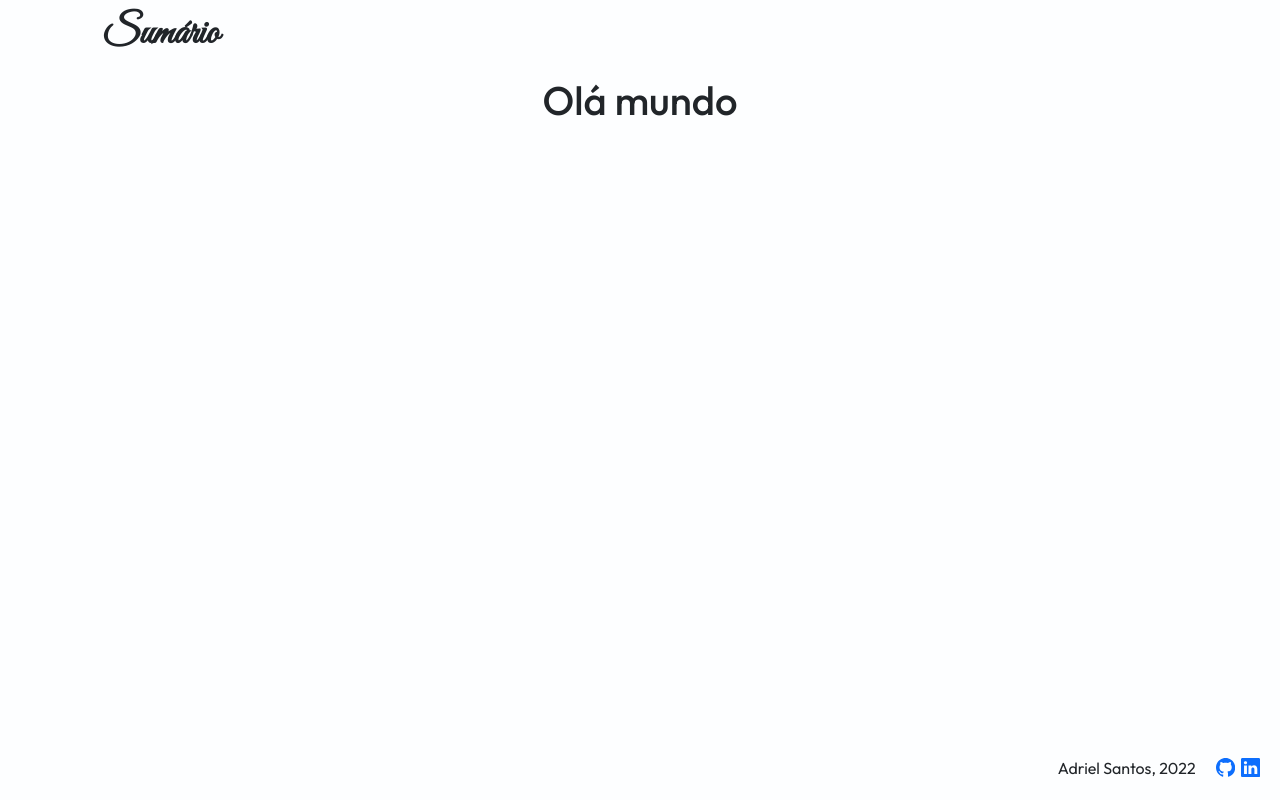
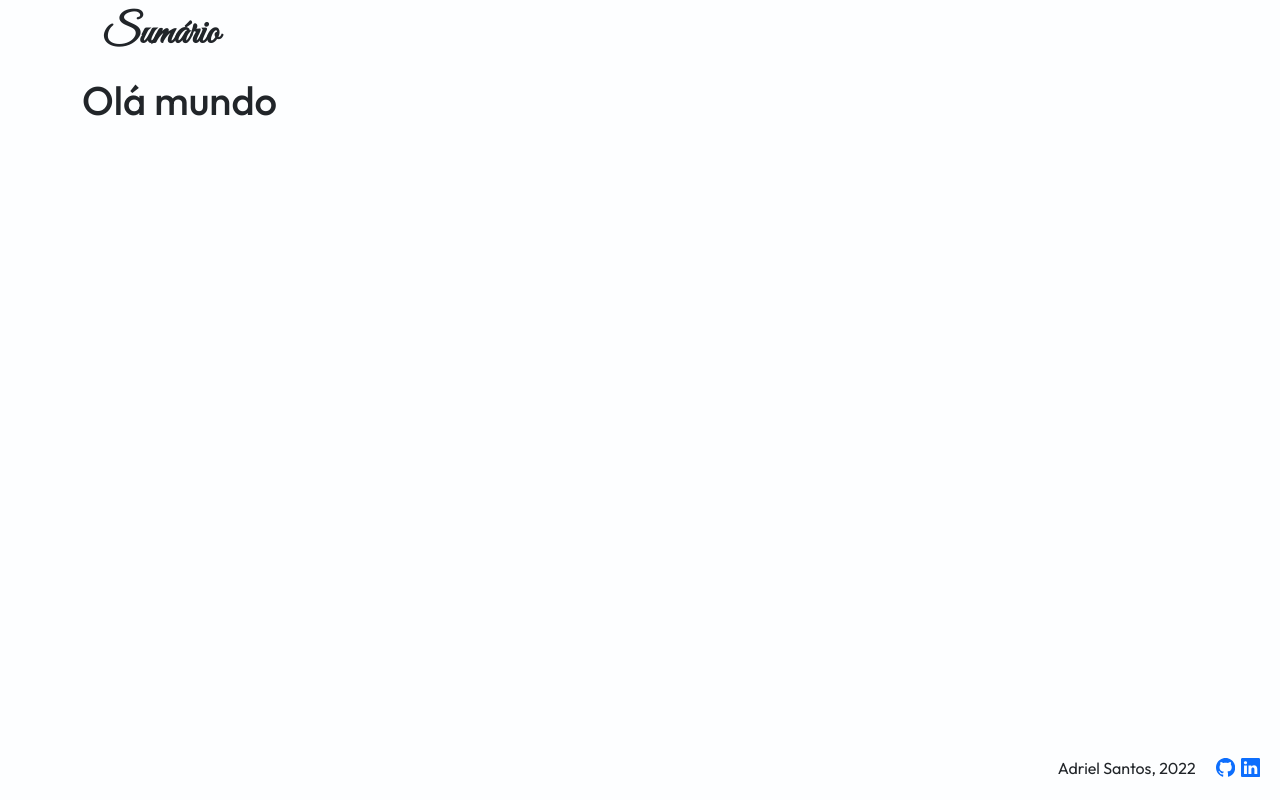
Before and after one commit to br-adriel/sumario, a Next.js app: page / in a window 1280 px wide. Built offline with nearby package versions, Linux system fonts and the light colour scheme.

Commit message:
Define largura de tag main

```diff
--- a/components/GlobalStyle.js
+++ b/components/GlobalStyle.js
@@ -18,6 +18,10 @@ const GlobalStyle = createGlobalStyle`
     align-items: center;
   }
 
+  main {
+    width: 100%;
+  }
+
   p {
     margin-bottom: 0;
   }
```
